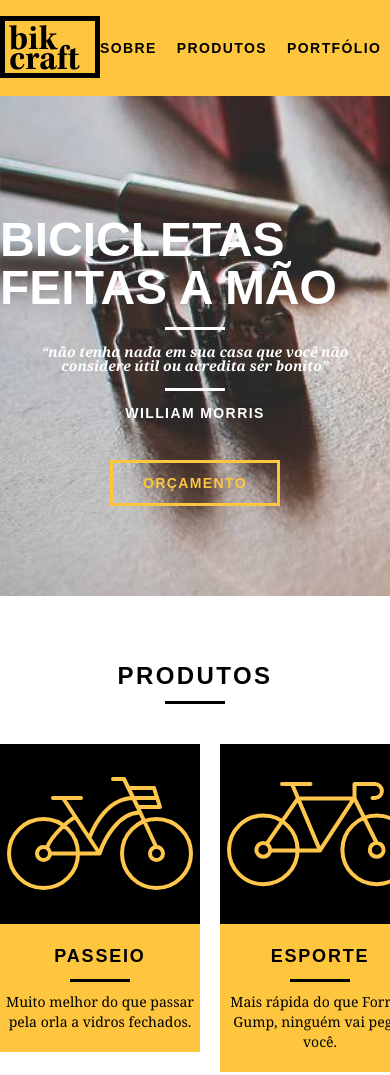
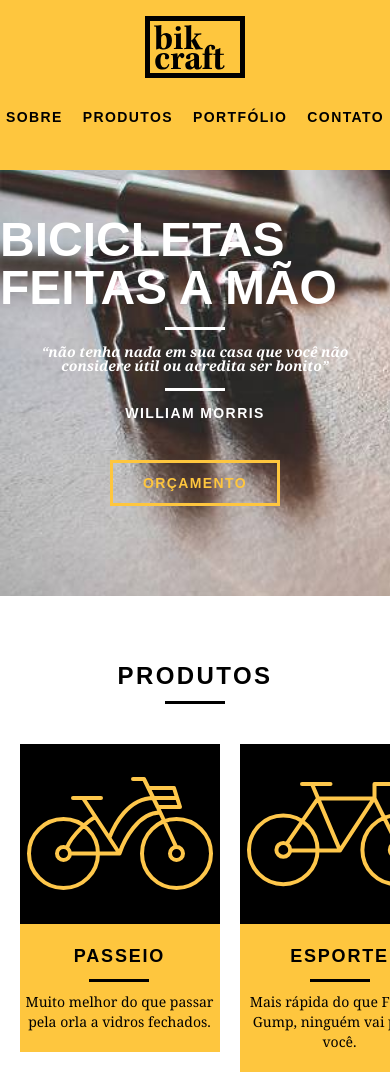
Before and after one commit to paulhenrique/bikcraft, a website: page index.html in a window 390 px wide. Shown: the top 1075 px of the page. Drawn offline with nearby package versions, Linux system fonts and the light colour scheme.

Commit message:
Ajustando responsividade do Header Navbar e Containers

```diff
--- a/scss/_global.scss
+++ b/scss/_global.scss
@@ -20,6 +20,7 @@ body {
 
 .container {
   max-width: 960px;
+  width: 90%;
   margin: 0 auto;
   font-size: 14px;
 }
--- a/scss/_header.scss
+++ b/scss/_header.scss
@@ -36,6 +36,12 @@ header {
     justify-content: space-between;
     align-items: center;
 
+    @media (max-width: 700px) {
+      flex-direction: column;
+      gap: 30px;
+      padding-bottom: 30px;
+    }
+
     nav ul {
       display: grid;
       grid-template-columns: repeat(4, 1fr);
```
Also changed, not shown: css/style.css.
